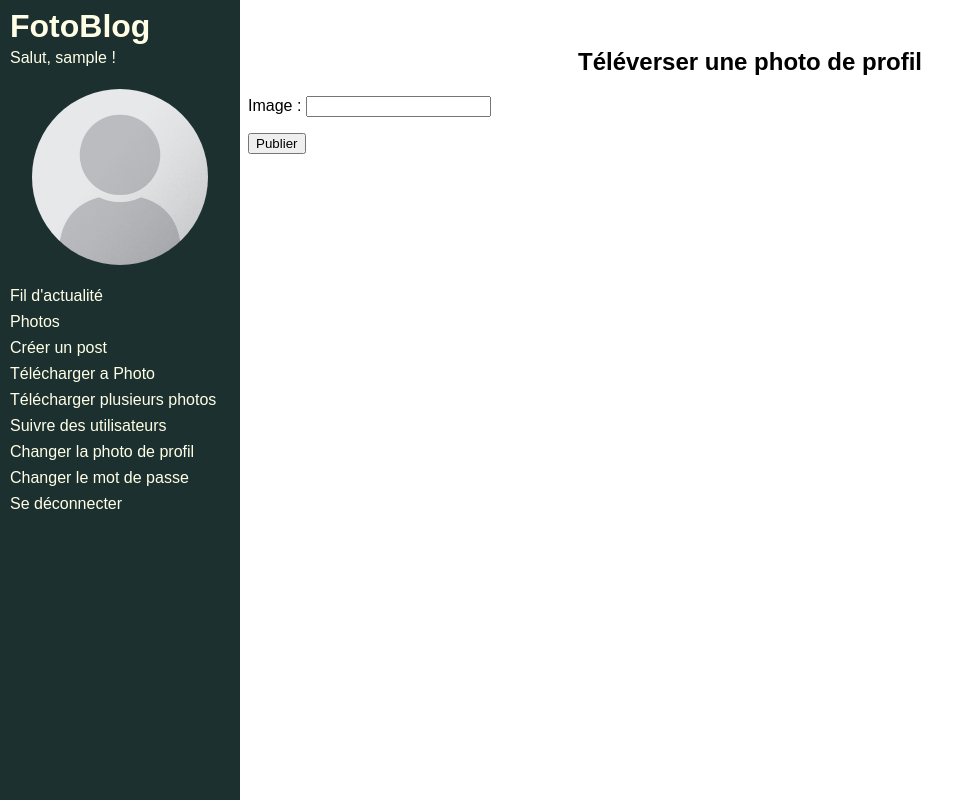
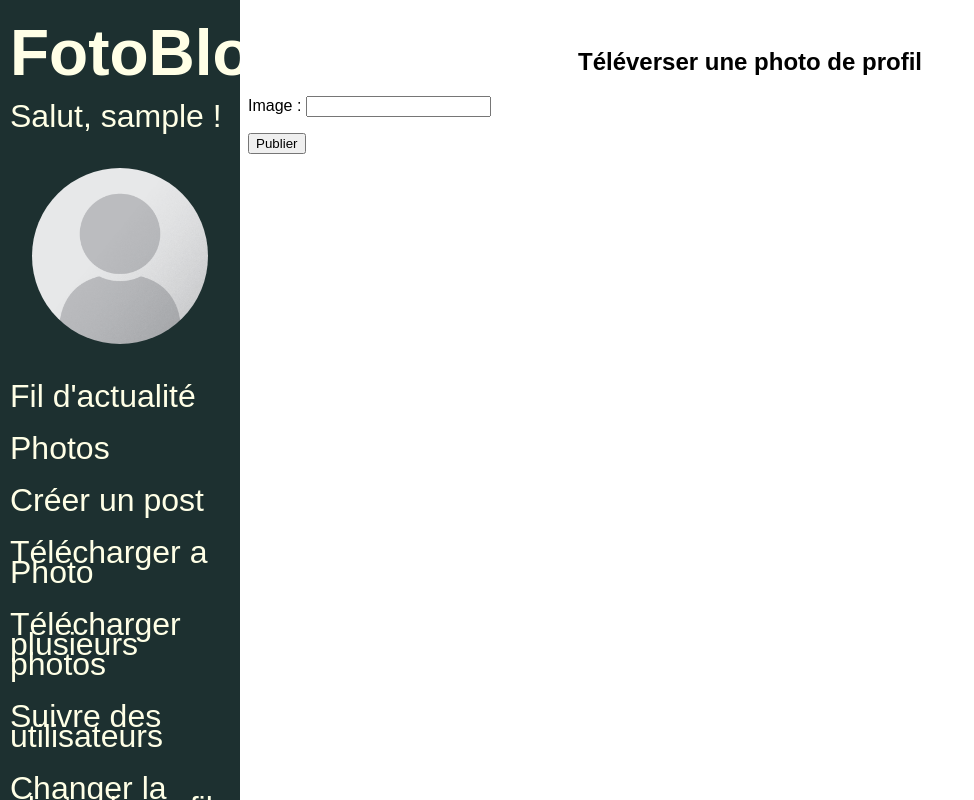
Before and after one commit to yanis-ka/Fotoblog-heroku, a Django app: page /profile-photo/upload in a window 1280 px wide. Shown: the whole page, without its empty margins (0-974 px from the left). Run offline with Django 4.2, Linux system fonts and the light colour scheme; the visitor is signed in with stand-in values (Sample User, id 1); parts of the project's set-up code (start-up, migrations or seed data) failed here and were passed over.

Commit message:
correction taille texte

```diff
--- a/Fotoblog/static/style.css
+++ b/Fotoblog/static/style.css
@@ -25,8 +25,8 @@ a:hover {
     /* padding-top: 15px; */
     padding-left: 10px;
     padding-right: 10px;
-    font-size: 16px;
-    line-height: 10px;
+    font-size: 32px;
+    line-height: 20px;
 }
 
 /* The navigation menu links */
```
